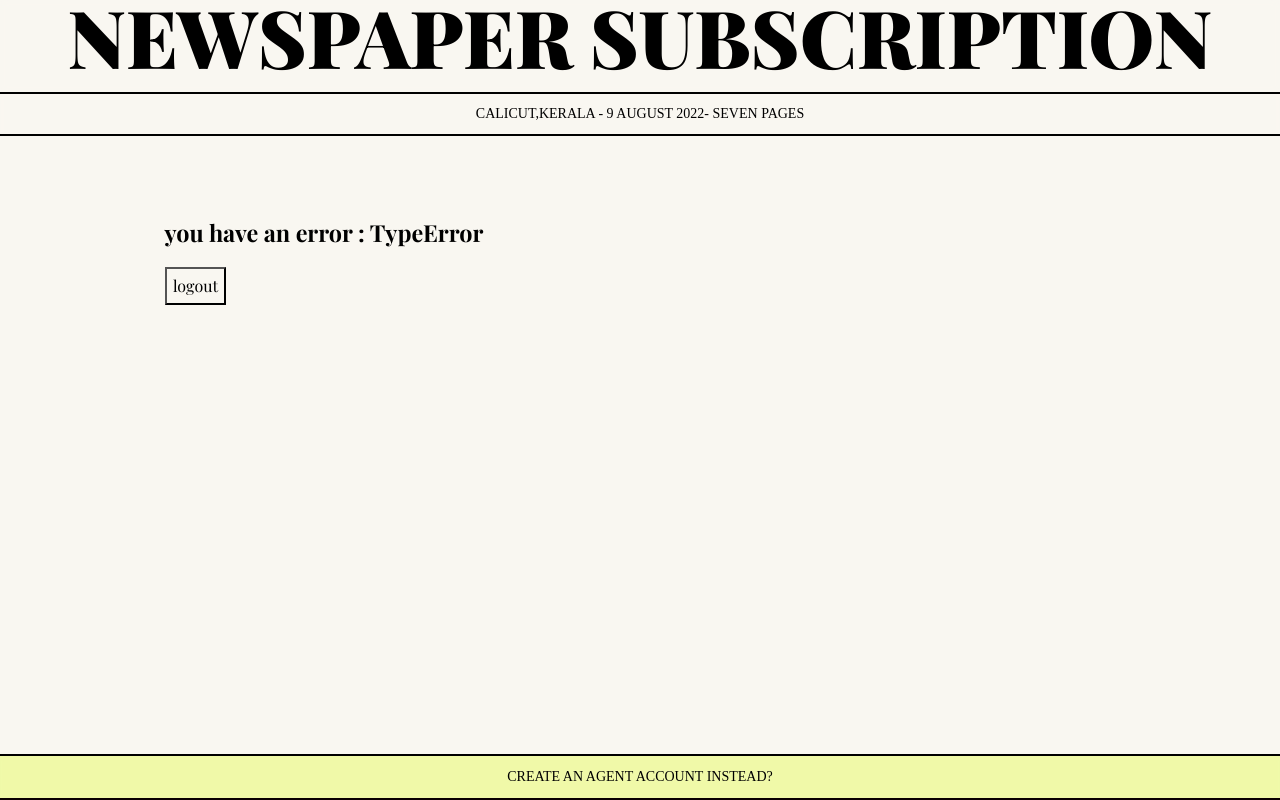
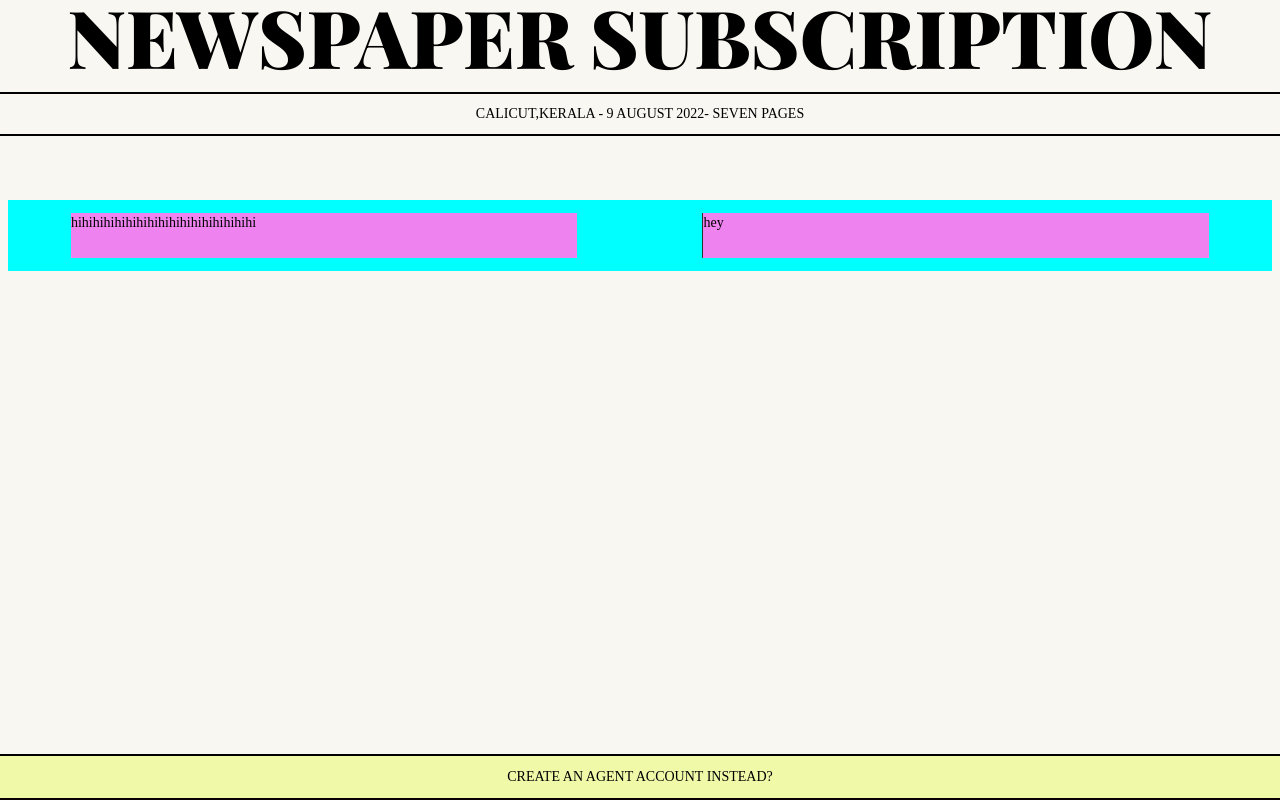
Before and after one commit to hishamduke/news, a Next.js app: page /test in a window 1280 px wide. Built offline with nearby package versions, Linux system fonts and the light colour scheme; no server answers; a web font is replaced by a local one.

Commit message:
some css

```diff
--- a/pages/api/current.js
+++ b/pages/api/current.js
@@ -16,9 +16,10 @@ function exclude(user, ...keys) {
 }
 
 export default async function handler(req, res) {
+  const date = new Date();
+
   const { cookies } = req;
   const JWT = cookies.OurSiteJWT;
-  console.log("here bois");
   try {
     var decoded = verify(JWT, secret);
     const id = decoded.id;
@@ -30,10 +31,12 @@ export default async function handler(req, res) {
     });
     console.log(user);
     const userWithoutPassword = exclude(user, "password");
-    console.log("yo");
     console.log(userWithoutPassword);
+
     res.status(200).json(userWithoutPassword);
   } catch (e) {
     res.status(200).json({ error: e.name });
   }
+
+  console.log(date.getTime());
 }
--- a/pages/test.js
+++ b/pages/test.js
@@ -3,43 +3,34 @@ import { useQuery } from "@tanstack/react-query";
 import axios from "axios";
 const fetcher = (url) => fetch(url).then((res) => res.json());
 import { logout } from "../lib/logout";
+// export default function Profile() {
+//   const { isLoading, error, data } = useQuery(["repoData"], () =>
+//     axios.get("/api/current").then((res) => {
+//       return res.data;
+//     })
+//   );
+
+//   if (isLoading) return "Loading...";
+
+//   if (error) return "An error has occurred: " + error.message;
+
+//   return (
+//     <form>
+//       <h1>{data.name}</h1>
+//       <p>{data.email}</p>
+//       <strong>👀 {data.num}</strong> <strong>✨ {data.house}</strong>{" "}
+//       <strong>🍴 {data.pin}</strong>
+//     </form>
+//   );
+// }
+
 export default function Profile() {
-  const { isLoading, error, data } = useQuery(["repoData"], () =>
-    axios.get("/api/current").then((res) => {
-      return res.data;
-    })
-  );
-
-  if (isLoading) return "Loading...";
-
-  if (error) return "An error has occurred: " + error.message;
-
-  if (data.error) {
-    return (
+  return (
+    <>
       <div className="collumns">
-        <div className="collumn">
-          <form>
-            <h3 classname="formhead">you have an error : {data.error}</h3>
-            <button
-              onClick={(e) => {
-                e.preventDefault();
-                logout();
-              }}
-            >
-              logout
-            </button>
-          </form>
-        </div>
+        <div className="collumn">hihihihihihihihihihihihihihihihihi</div>
+        <div className="collumn">hey</div>
       </div>
-    );
-  }
-
-  return (
-    <form>
-      <h1>{data.name}</h1>
-      <p>{data.email}</p>
-      <strong>👀 {data.num}</strong> <strong>✨ {data.house}</strong>{" "}
-      <strong>🍴 {data.pin}</strong>
-    </form>
+    </>
   );
 }
--- a/styles/globals.css
+++ b/styles/globals.css
@@ -185,23 +185,28 @@ input::-webkit-inner-spin-button {
   margin: 30px 2% 0 2%;
 }
 .collumns {
+  display: flex;
+  flex-direction: row;
   /* padding-top: 170px; */
   /* align-items: center; */
   /* padding-bottom: 20px; */
+  flex-wrap: wrap;
+  background-color: aqua;
+  justify-content: space-around;
 }
 
 .collumn {
-  /* background-color: violet; */
+  background-color: violet;
   font-size: 14px;
   line-height: 20px;
-  width: 50%;
+  width: 40%;
   display: flex;
-  justify-content: center;
-
+  /* justify-content: center; */
+  margin: 1%;
   align-items: center;
   /* padding: 0 1% 0 1%; */
   vertical-align: top;
-  margin-bottom: 50px;
+  padding-bottom: 2%;
   transition: all 0.7s;
   /* background-color: violet; */
 }
```
